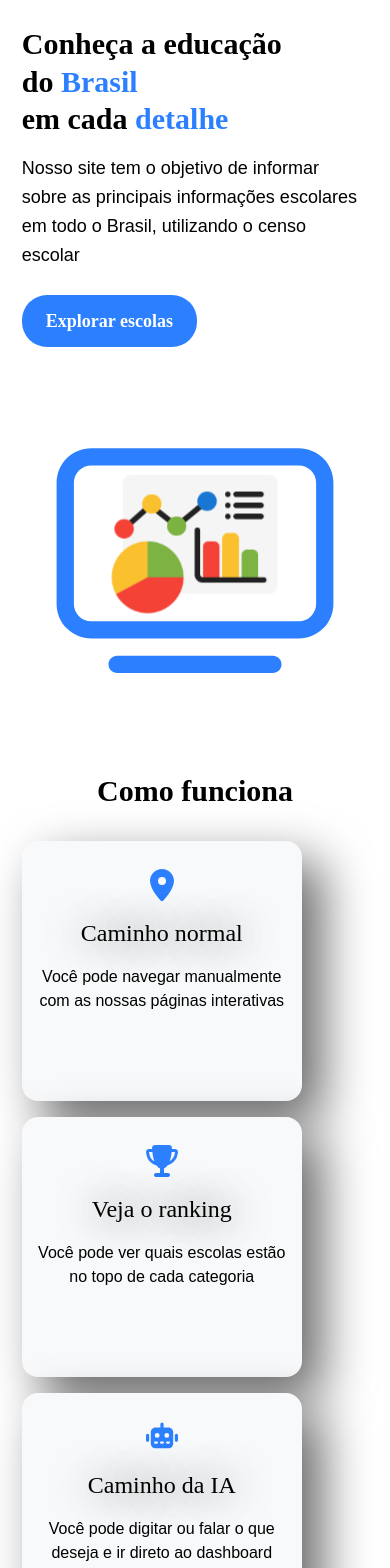
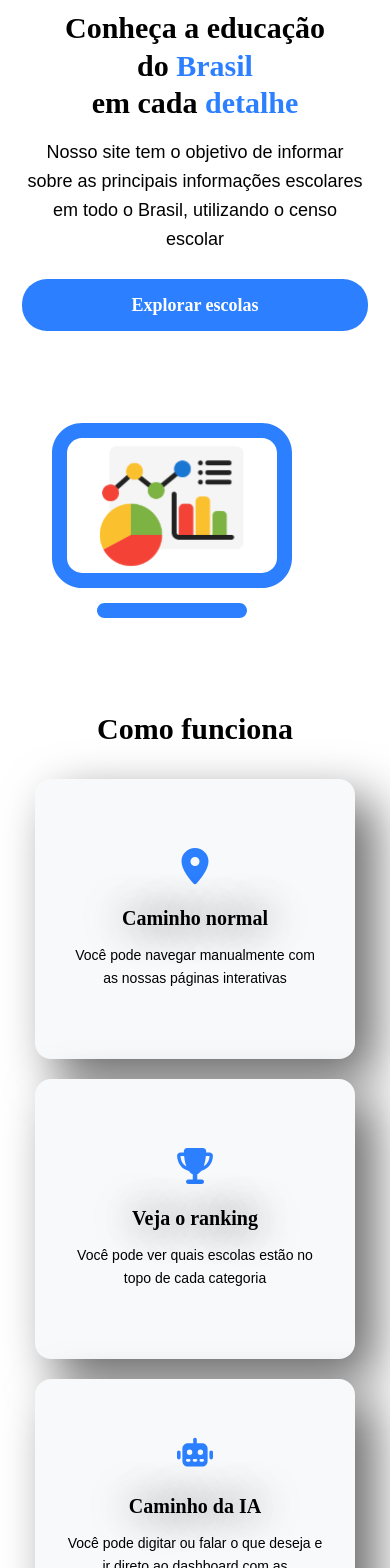
Before and after one commit to unb-mds/2025-2-InfoSchool, a Next.js app in the folder front-end/: page /inicial in a window 390 px wide. Shown: the part 100-1668 px from the top of the page. Built offline with nearby package versions, Linux system fonts and the light colour scheme; a web font is replaced by a local one.

Commit message:
style: ajuste de responsividade da página inicial

```diff
--- a/front-end/src/app/inicial/page.tsx
+++ b/front-end/src/app/inicial/page.tsx
@@ -10,12 +10,12 @@
 
       {/* ========== SEÇÃO HERO - TÍTULO E IMAGEM ========== */}
       <section className="max-w-[95%] sm:max-w-[90%] md:max-w-[80%] mx-auto px-3 sm:px-4 py-6 md:py-16">
-        <div className="flex flex-col lg:flex-row items-start gap-8 lg:gap-12">
+        <div className="flex flex-col lg:flex-row items-center lg:items-start gap-8 lg:gap-12">
 
           {/* CONTEÚDO DE TEXTO */}
-          <div className="flex-1 lg:flex-[0.6] pt-8">
+          <div className="flex-1 lg:flex-[0.6] pt-4 lg:pt-8 w-full">
             <ScrollAnimation direction="up" duration={500} delay={100}>
-              <h1 className="text-3xl sm:text-4xl md:text-5xl lg:text-6xl font-bold mb-4 md:mb-6 leading-tight text-left"
+              <h1 className="text-3xl sm:text-4xl md:text-5xl lg:text-6xl font-bold mb-4 md:mb-6 leading-tight text-center lg:text-left"
                   style={{ fontFamily: "'Rammetto One', cursive" }}>
                 Conheça a educação<br />
                 do <span className="text-primary">Brasil</span><br />
@@ -24,7 +24,7 @@
             </ScrollAnimation>
 
             <ScrollAnimation direction="up" duration={500} delay={200}>
-              <p className="text-lg sm:text-xl md:text-2xl text-text mb-6 md:mb-10 leading-relaxed text-left max-w-2xl"
+              <p className="text-lg sm:text-xl md:text-2xl text-text mb-6 md:mb-10 leading-relaxed text-center lg:text-left max-w-2xl mx-auto lg:mx-0"
                  style={{ fontFamily: "'Sansita', sans-serif" }}>
                 Nosso site tem o objetivo de informar sobre as principais informações
                 escolares em todo o Brasil, utilizando o censo escolar
@@ -32,22 +32,22 @@
             </ScrollAnimation>
 
             <ScrollAnimation direction="up" duration={500} delay={300}>
-              <button className="bg-primary text-white rounded-[25px] hover:bg-[#1a6fd8] transition-all duration-500 px-6 sm:px-8 md:px-10 py-3 md:py-4 text-lg sm:text-xl font-semibold hover:scale-105 active:scale-100 sm:min-w-[200px] cursor-pointer text-center"
+              <div className="text-center lg:text-left">
+                <button className="bg-primary text-white rounded-[25px] hover:bg-[#1a6fd8] transition-all duration-500 px-6 sm:px-8 md:px-10 py-3 md:py-4 text-lg sm:text-xl font-semibold hover:scale-105 active:scale-100 w-full sm:w-auto cursor-pointer"
                   style={{ fontFamily: "'Rammetto One', cursive"}}>
                   Explorar escolas
                 </button>
+              </div>
             </ScrollAnimation>
           </div>
 
           {/* IMAGEM TV */}
-          <div className="flex-1 lg:flex-[0.4] flex justify-center lg:justify-end">
+          <div className="flex-1 lg:flex-[0.4] flex justify-center w-full">
             <ScrollAnimation direction="up" duration={600} delay={400}>
-              <div className="w-full max-w-[400px] lg:max-w-[550px]">
+              <div className="w-full max-w-[300px] sm:max-w-[400px] lg:max-w-[550px]">
                 <img
                   src="/images/Tv.svg"
                   alt="Ilustração educação"
-                  width={637}
-                  height={637}
                   className="w-full h-auto object-contain transition-colors duration-500"
                 />
               </div>
@@ -57,7 +57,7 @@
       </section>
 
       {/* ========== SEÇÃO COMO FUNCIONA - 3 CARDS ========== */}
-      <section className="max-w-[95%] sm:max-w-[90%] md:max-w-[80%] mx-auto px-3 sm:px-4 py-6 md:py-16">
+      <section className="max-w-[95%] sm:max-w-[90%] md:max-w-[85%] lg:max-w-[80%] mx-auto px-3 sm:px-4 py-6 md:py-16">
         <ScrollAnimation direction="up" duration={500} delay={100}>
           <h2 className="text-3xl sm:text-4xl md:text-5xl font-bold text-center mb-8 md:mb-12 transition-colors duration-500"
               style={{ fontFamily: "'Rammetto One', cursive" }}>
@@ -65,25 +65,29 @@
           </h2>
         </ScrollAnimation>
 
-        {/* GRID DE CARDS */}
-        <div className="grid grid-cols-1 md:grid-cols-2 lg:grid-cols-3 gap-4 md:gap-5 lg:gap-6 justify-items-center">
+        {/* GRID DE CARDS - MAIS ALTOS E LARGOS */}
+        <div className="grid grid-cols-1 sm:grid-cols-2 xl:grid-cols-3 gap-5 md:gap-6 lg:gap-8 justify-items-center">
 
           {/* CARD 1 - CAMINHO NORMAL */}
           <ScrollAnimation direction="up" duration={500} delay={150}>
-            <a href="/mapa">
-              <div className="bg-card-alt rounded-2xl p-4 sm:p-5 md:p-6 text-center transition-all duration-500 w-full max-w-[280px] sm:max-w-[300px] md:max-w-[330px] min-h-[260px] sm:min-h-[280px] md:min-h-[300px] flex flex-col justify-start items-center cursor-pointer transform sm:hover:scale-105"
+            <a href="/mapa" className="w-full flex justify-center">
+              <div className="bg-card-alt rounded-2xl p-5 sm:p-6 text-center transition-all duration-500 w-full max-w-[320px] sm:max-w-[340px] h-[280px] sm:h-[300px] flex flex-col justify-center items-center cursor-pointer transform hover:scale-105 active:scale-95 shadow-2xl hover:shadow-3xl"
                    style={{ boxShadow: '20px 20px 50px rgba(0, 0, 0, 0.6)' }}>
-                <span className="mt-3 sm:mt-4 mb-3 sm:mb-4 transition-colors duration-500">
-                  <FontAwesomeIcon icon={faLocationDot} style={{ color: "#2C80FF", width: "32px", height: "32px" }} />
+                <span className="mb-4 transition-colors duration-500">
+                  <FontAwesomeIcon
+                    icon={faLocationDot}
+                    className="text-primary"
+                    style={{ width: "36px", height: "36px" }}
+                  />
                 </span>
-                <h3 className="mb-4 sm:mb-5 text-2xl sm:text-[26px] md:text-[28px] text-text transition-colors duration-500"
+                <h3 className="mb-3 text-xl sm:text-2xl text-text transition-colors duration-500 font-bold"
                     style={{
                       fontFamily: "'Rammetto One', cursive",
                       textShadow: '0 0 40px currentColor'
                     }}>
                   Caminho normal
                 </h3>
-                <p className="text-text text-base sm:text-[17px] md:text-[18px] transition-colors duration-500"
+                <p className="text-text text-sm sm:text-base transition-colors duration-500 px-3 leading-relaxed"
                    style={{ fontFamily: "'Sansita', sans-serif" }}>
                   Você pode navegar manualmente com as nossas páginas interativas
                 </p>
@@ -93,43 +97,55 @@
 
           {/* CARD 2 - VER RANKING */}
           <ScrollAnimation direction="up" duration={500} delay={200}>
-            <div className="bg-card-alt rounded-2xl p-4 sm:p-5 md:p-6 text-center transition-all duration-500 w-full max-w-[280px] sm:max-w-[300px] md:max-w-[330px] min-h-[260px] sm:min-h-[280px] md:min-h-[300px] flex flex-col justify-start items-center cursor-pointer transform sm:hover:scale-105"
+            <div className="w-full flex justify-center">
+              <div className="bg-card-alt rounded-2xl p-5 sm:p-6 text-center transition-all duration-500 w-full max-w-[320px] sm:max-w-[340px] h-[280px] sm:h-[300px] flex flex-col justify-center items-center cursor-pointer transform hover:scale-105 active:scale-95 shadow-2xl hover:shadow-3xl"
                    style={{ boxShadow: '20px 20px 50px rgba(0, 0, 0, 0.6)' }}>
-              <span className="mt-3 sm:mt-4 mb-3 sm:mb-4 transition-colors duration-500">
-                <FontAwesomeIcon icon={faTrophy} style={{ color: "#2C80FF", width: "32px", height: "32px" }} />
+                <span className="mb-4 transition-colors duration-500">
+                  <FontAwesomeIcon
+                    icon={faTrophy}
+                    className="text-primary"
+                    style={{ width: "36px", height: "36px" }}
+                  />
                 </span>
-              <h3 className="mb-4 sm:mb-5 text-2xl sm:text-[26px] md:text-[28px] text-text transition-colors duration-500"
+                <h3 className="mb-3 text-xl sm:text-2xl text-text transition-colors duration-500 font-bold"
                     style={{
                       fontFamily: "'Rammetto One', cursive",
                       textShadow: '0 0 40px currentColor'
                     }}>
                   Veja o ranking
                 </h3>
-              <p className="text-text text-base sm:text-[17px] md:text-[18px] transition-colors duration-500"
+                <p className="text-text text-sm sm:text-base transition-colors duration-500 px-3 leading-relaxed"
                    style={{ fontFamily: "'Sansita', sans-serif" }}>
                   Você pode ver quais escolas estão no topo de cada categoria
                 </p>
+              </div>
             </div>
           </ScrollAnimation>
 
           {/* CARD 3 - CAMINHO DA IA */}
           <ScrollAnimation direction="up" duration={500} delay={250}>
-            <div className="bg-card-alt rounded-2xl p-4 sm:p-5 md:p-6 text-center transition-all duration-500 w-full max-w-[280px] sm:max-w-[300px] md:max-w-[330px] min-h-[260px] sm:min-h-[280px] md:min-h-[300px] flex flex-col justify-start items-center cursor-pointer transform sm:hover:scale-105"
+            <div className="w-full flex justify-center sm:col-span-2 xl:col-span-1">
+              <div className="bg-card-alt rounded-2xl p-5 sm:p-6 text-center transition-all duration-500 w-full max-w-[320px] sm:max-w-[340px] h-[280px] sm:h-[300px] flex flex-col justify-center items-center cursor-pointer transform hover:scale-105 active:scale-95 shadow-2xl hover:shadow-3xl"
                    style={{ boxShadow: '20px 20px 50px rgba(0, 0, 0, 0.6)' }}>
-              <span className="mt-3 sm:mt-4 mb-3 sm:mb-4 transition-colors duration-500">
-                <FontAwesomeIcon icon={faRobot} style={{ color: "#2C80FF", width: "32px", height: "32px" }} />
+                <span className="mb-4 transition-colors duration-500">
+                  <FontAwesomeIcon
+                    icon={faRobot}
+                    className="text-primary"
+                    style={{ width: "36px", height: "36px" }}
+                  />
                 </span>
-              <h3 className="mb-4 sm:mb-5 text-2xl sm:text-[26px] md:text-[28px] text-text transition-colors duration-500"
+                <h3 className="mb-3 text-xl sm:text-2xl text-text transition-colors duration-500 font-bold"
                     style={{
                       fontFamily: "'Rammetto One', cursive",
                       textShadow: '0 0 40px currentColor'
                     }}>
                   Caminho da IA
                 </h3>
-              <p className="text-text text-base sm:text-[17px] md:text-[18px] transition-colors duration-500"
+                <p className="text-text text-sm sm:text-base transition-colors duration-500 px-3 leading-relaxed"
                    style={{ fontFamily: "'Sansita', sans-serif" }}>
                   Você pode digitar ou falar o que deseja e ir direto ao dashboard com as informações.
                 </p>
+              </div>
             </div>
           </ScrollAnimation>
         </div>
@@ -147,10 +163,10 @@
         {/* DESCRIÇÃO DO PROJETO */}
         <ScrollAnimation direction="up" duration={500} delay={150}>
           <div className="flex flex-col lg:flex-row gap-8 md:gap-12 items-start mb-12 md:mb-16">
-            <div className="lg:flex-1">
-              <div className="bg-card rounded-2xl p-6 md:p-8 transition-colors duration-500"
+            <div className="lg:flex-1 w-full">
+              <div className="bg-card rounded-2xl p-6 md:p-8 transition-colors duration-500 shadow-2xl"
                    style={{ boxShadow: '30px 30px 70px rgba(0, 0, 0, 0.5)' }}>
-                <p className="text-base md:text-lg lg:text-xl leading-relaxed text-justify text-text transition-colors duration-500"
+                <p className="text-base md:text-lg lg:text-xl leading-relaxed text-justify md:text-left text-text transition-colors duration-500"
                    style={{ fontFamily: "'Sansita', sans-serif" }}>
                   O InfoSchool é uma plataforma criada com o objetivo de aproximar a comunidade acadêmica e a sociedade dos dados do Censo Escolar, a maior pesquisa estatística sobre educação básica no Brasil. Nosso propósito é tornar essas informações mais acessíveis, visuais e compreensíveis para estudantes, professores e gestores. Aqui você encontra dados organizados de forma clara e interativa, permitindo compreender melhor os desafios e avanços da educação no país. Acreditamos que, ao transformar números em conhecimento, é possível promover reflexões e ações que impactem positivamente o futuro da educação.
                 </p>
@@ -162,7 +178,7 @@
         {/* LINHA DIVISÓRIA */}
         <div className="border-t border-theme my-12 md:my-16 transition-colors duration-500"></div>
 
-        {/* GRID DE DESENVOLVEDORES */}
+        {/* GRID DE DESENVOLVEDORES - MANTIDO ORIGINAL */}
         <div className="grid grid-cols-1 sm:grid-cols-2 lg:grid-cols-3 gap-3 md:gap-4 justify-items-center w-full">
 
           {/* DESENVOLVEDOR 1 - Leonardo - AZUL */}
```
Lines whose indentation alone changed are shown as unchanged.
